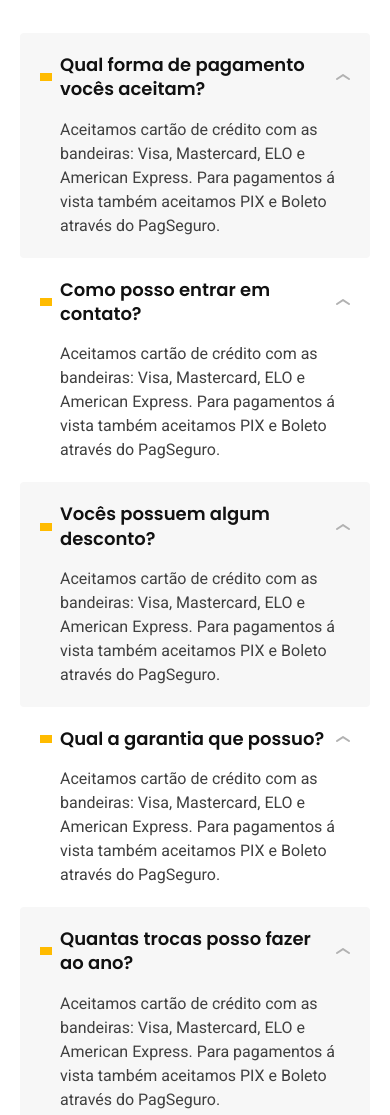
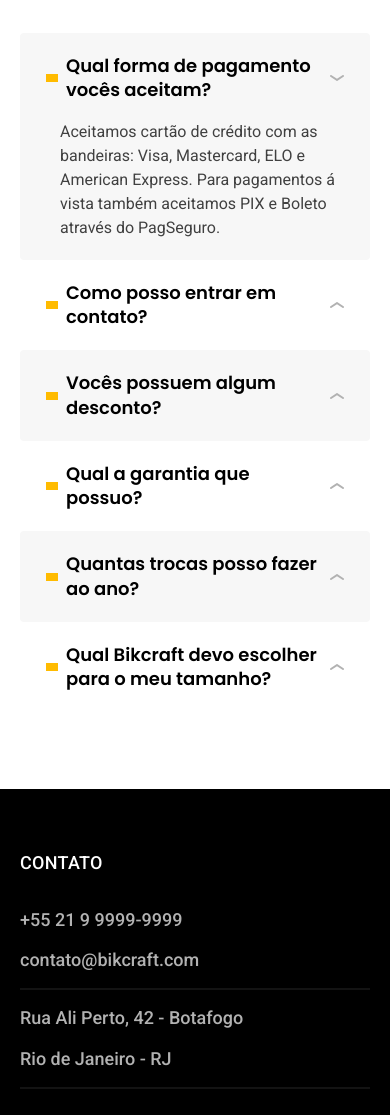
Before and after one commit to Himuurax/bikcraft, a plain HTML site: page seguros.html in a window 390 px wide. Shown: the part 2818-3933 px from the top of the page. Drawn offline with Linux system fonts and the light colour scheme.

Commit message:
perguntas-frequentes

```diff
--- a/css/seguros/perguntas.css
+++ b/css/seguros/perguntas.css
@@ -16,15 +16,19 @@
     background-color: var(--cor-1);
 }
 
-.perguntas dt {
+.perguntas button {
     display: grid;
     grid-template-columns: auto 1fr auto;
     align-items: center;
     gap: 8px;
     cursor: pointer;
+    border: none;
+    background: none;
+    width: 100%;
+    text-align: left;
 }
 
-.perguntas dt::before {
+.perguntas button::before {
     content: "";
     display: inline-block;
     width: 12px;
@@ -32,7 +36,7 @@
     background-color: var(--cor-p1);
 }
 
-.perguntas dt::after {
+.perguntas button::after {
     content: "";
     display: inline-block;
     width: 14px;
@@ -41,8 +45,17 @@
     transition: 0.3s;
 }
 
-.perguntas dt:hover::after{
+.perguntas button:hover::after,
+.perguntas button[aria-expanded="true"]::after{
     transform: rotate(180deg);
+}
+
+.perguntas dd {
+    display: none;
+}
+
+.perguntas dd.ativa {
+    display: block;
 }
 
 .perguntas dd {
--- a/js/script.js
+++ b/js/script.js
@@ -28,3 +28,27 @@ function ativarProduto(parametro) {
 }
 
 parametros.forEach(ativarProduto);
+
+// Perguntas Frequentes
+
+const perguntas = document.querySelectorAll ('.perguntas button');
+
+function ativarPergunta(event) {
+    const pergunta = event.currentTarget;
+    const controls = pergunta.getAttribute('aria-controls');
+    const resposta = document.getElementById(controls);
+
+    resposta.classList.toggle("ativa");
+
+    const ativa = resposta.classList.contains("ativa");
+    pergunta.setAttribute('aria-expanded', ativa);
+
+    console.log(resposta);
+}
+
+function eventosPerguntas(pergunta) {
+    pergunta.addEventListener('click', ativarPergunta);
+}
+
+
+perguntas.forEach(eventosPerguntas);
--- a/seguros.html
+++ b/seguros.html
@@ -115,33 +115,33 @@
 
         <dl>
             <div>
-                <dt class="font-1-m-b">Qual forma de pagamento vocês aceitam?</dt>
-                <dd class="font-2-s cor-9">Aceitamos cartão de crédito com as bandeiras: Visa, Mastercard, ELO e American Express. Para pagamentos á vista também aceitamos PIX e Boleto através do PagSeguro.</dd>
+                <dt><button class="font-1-m-b" aria-controls="pergunta1" aria-expanded="true">Qual forma de pagamento vocês aceitam?</button></dt>
+                <dd id="pergunta1" class="font-2-s cor-9 ativa" >Aceitamos cartão de crédito com as bandeiras: Visa, Mastercard, ELO e American Express. Para pagamentos á vista também aceitamos PIX e Boleto através do PagSeguro.</dd>
             </div>
 
             <div>
-                <dt class="font-1-m-b">Como posso entrar em contato?</dt>
-                <dd class="font-2-s cor-9">Aceitamos cartão de crédito com as bandeiras: Visa, Mastercard, ELO e American Express. Para pagamentos á vista também aceitamos PIX e Boleto através do PagSeguro.</dd>
+                <dt><button class="font-1-m-b" aria-controls="pergunta2" aria-expanded="false">Como posso entrar em contato?</button></dt>
+                <dd id="pergunta2" class="font-2-s cor-9">Aceitamos cartão de crédito com as bandeiras: Visa, Mastercard, ELO e American Express. Para pagamentos á vista também aceitamos PIX e Boleto através do PagSeguro.</dd>
             </div>
 
             <div>
-                <dt class="font-1-m-b">Vocês possuem algum desconto?</dt>
-                <dd class="font-2-s cor-9">Aceitamos cartão de crédito com as bandeiras: Visa, Mastercard, ELO e American Express. Para pagamentos á vista também aceitamos PIX e Boleto através do PagSeguro.</dd>
+                <dt><button class="font-1-m-b" aria-controls="pergunta3" aria-expanded="false">Vocês possuem algum desconto?</button></dt>
+                <dd id="pergunta3" class="font-2-s cor-9">Aceitamos cartão de crédito com as bandeiras: Visa, Mastercard, ELO e American Express. Para pagamentos á vista também aceitamos PIX e Boleto através do PagSeguro.</dd>
             </div>
 
             <div>
-                <dt class="font-1-m-b">Qual a garantia que possuo?</dt>
-                <dd class="font-2-s cor-9">Aceitamos cartão de crédito com as bandeiras: Visa, Mastercard, ELO e American Express. Para pagamentos á vista também aceitamos PIX e Boleto através do PagSeguro.</dd>
+                <dt><button class="font-1-m-b" aria-controls="pergunta4" aria-expanded="false">Qual a garantia que possuo?</button></dt>
+                <dd id="pergunta4" class="font-2-s cor-9">Aceitamos cartão de crédito com as bandeiras: Visa, Mastercard, ELO e American Express. Para pagamentos á vista também aceitamos PIX e Boleto através do PagSeguro.</dd>
             </div>
 
             <div>
-                <dt class="font-1-m-b">Quantas trocas posso fazer ao ano?</dt>
-                <dd class="font-2-s cor-9">Aceitamos cartão de crédito com as bandeiras: Visa, Mastercard, ELO e American Express. Para pagamentos á vista também aceitamos PIX e Boleto através do PagSeguro.</dd>
+                <dt ><button class="font-1-m-b" aria-controls="pergunta5" aria-expanded="false">Quantas trocas posso fazer ao ano?</button></dt>
+                <dd id="pergunta5" class="font-2-s cor-9">Aceitamos cartão de crédito com as bandeiras: Visa, Mastercard, ELO e American Express. Para pagamentos á vista também aceitamos PIX e Boleto através do PagSeguro.</dd>
             </div>
 
             <div>
-                <dt class="font-1-m-b">Qual Bikcraft devo escolher para o meu tamanho?</dt>
-                <dd class="font-2-s cor-9">Aceitamos cartão de crédito com as bandeiras: Visa, Mastercard, ELO e American Express. Para pagamentos á vista também aceitamos PIX e Boleto através do PagSeguro.</dd>
+                <dt><button class="font-1-m-b" aria-controls="pergunta6" aria-expanded="false">Qual Bikcraft devo escolher para o meu tamanho?</button></dt>
+                <dd id="pergunta6" class="font-2-s cor-9">Aceitamos cartão de crédito com as bandeiras: Visa, Mastercard, ELO e American Express. Para pagamentos á vista também aceitamos PIX e Boleto através do PagSeguro.</dd>
             </div>
         </dl>
     </article>
```
